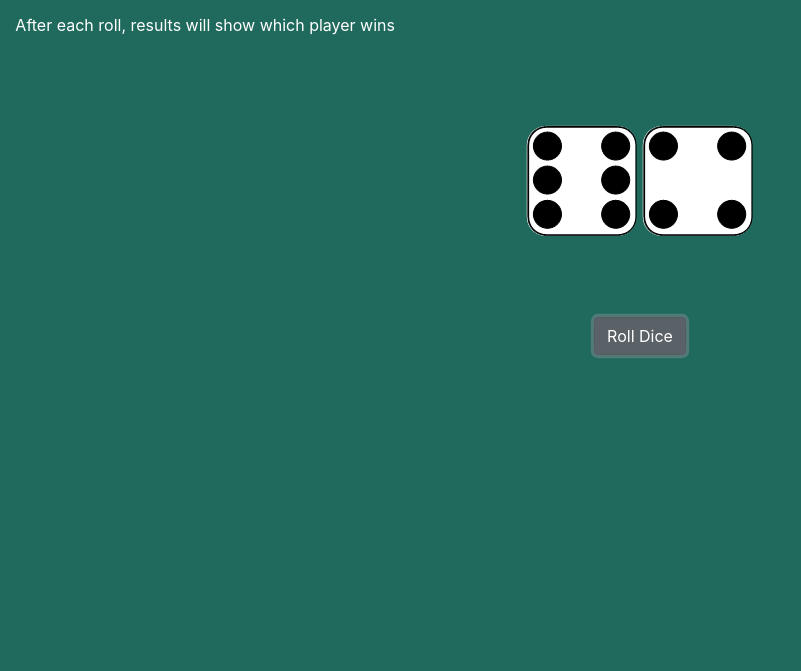
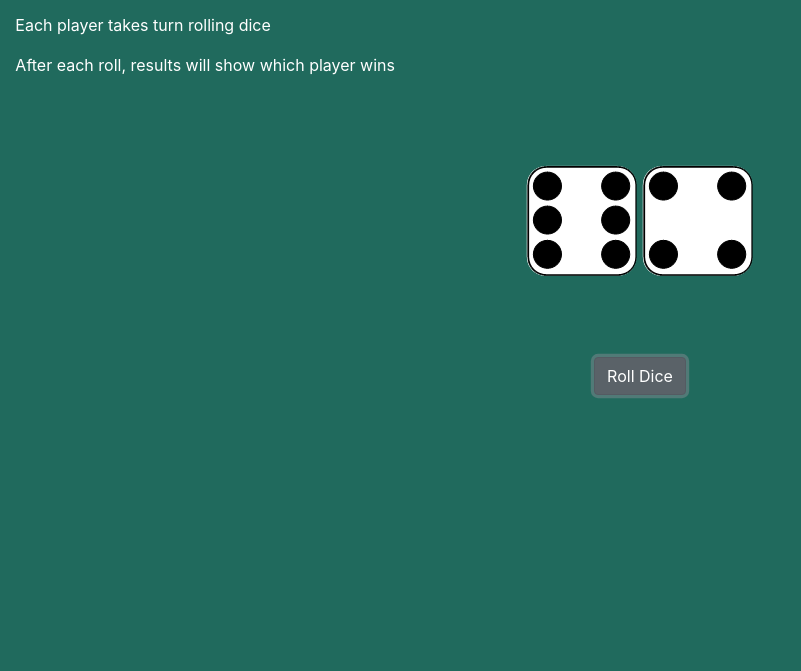
Before and after one commit to mfbernasol/dice-roller, a plain HTML site: page index.html in a window 1280 px wide. Shown: the part 129-800 px from the top of the page, without its empty margins (0-801 px from the left). Drawn offline with nearby package versions, Linux system fonts and the light colour scheme.

Commit message:
add instructions

```diff
--- a/index.html
+++ b/index.html
@@ -13,6 +13,7 @@
     <div class="instruct">
          <h2>Instructions:</h2>
          <p>Click button or press enter to roll dice</p>
+         <p>Each player takes turn rolling dice</p>
          <p>After each roll, results will show which player wins</p>
 
     </div>
```
